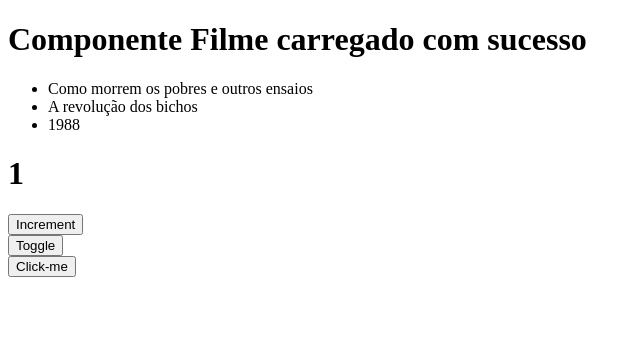
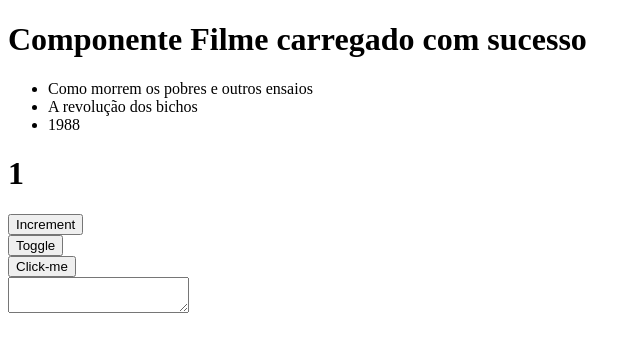
Before and after one commit to WellingtonIdeao/angular-template, an Angular app: page / in a window 1280 px wide. Shown: the top 352 px of the page, without its empty margins (0-641 px from the left). Built offline with nearby package versions, Linux system fonts and the light colour scheme.

Commit message:
Informações do Event Keypress

```diff
--- a/src/app/app.component.html
+++ b/src/app/app.component.html
@@ -6,3 +6,5 @@
 <h1 *ngIf="exibirConteudo">Conteudo oculto</h1>
 <br>
 <app-click-me></app-click-me>
+<br>
+<app-text-box></app-text-box>
--- a/src/app/app.module.ts
+++ b/src/app/app.module.ts
@@ -9,6 +9,7 @@ import { LivroComponent } from './livro/livro.component';
 import { FilmeComponent } from './filme/filme.component';
 import { ProdutoComponent } from './produto/produto.component';
 import { ClickMeComponent } from './click-me/click-me.component';
+import { TextBoxComponent } from './text-box/text-box.component';
 
 @NgModule({
   declarations: [
@@ -19,7 +20,8 @@ import { ClickMeComponent } from './click-me/click-me.component';
     LivroComponent,
     FilmeComponent,
     ProdutoComponent,
-    ClickMeComponent
+    ClickMeComponent,
+    TextBoxComponent
   ],
   imports: [
     BrowserModule
--- /dev/null
+++ b/src/app/text-box/text-box.component.html
@@ -0,0 +1 @@
+<textarea (keypress)="onKeyPress($event)"></textarea>
--- /dev/null
+++ b/src/app/text-box/text-box.component.ts
@@ -0,0 +1,17 @@
+import { Component, OnInit } from '@angular/core';
+
+@Component({
+  selector: 'app-text-box',
+  templateUrl: './text-box.component.html',
+  styleUrls: ['./text-box.component.css']
+})
+export class TextBoxComponent implements OnInit {
+
+  constructor() { }
+
+  ngOnInit(): void {
+  }
+  public onKeyPress(event:any){
+    console.log(event.target.value.length);
+  }
+}
```
Also changed, not shown: src/app/text-box/text-box.component.css (added), 1 other file (tests, documents, lock files or other folders).
